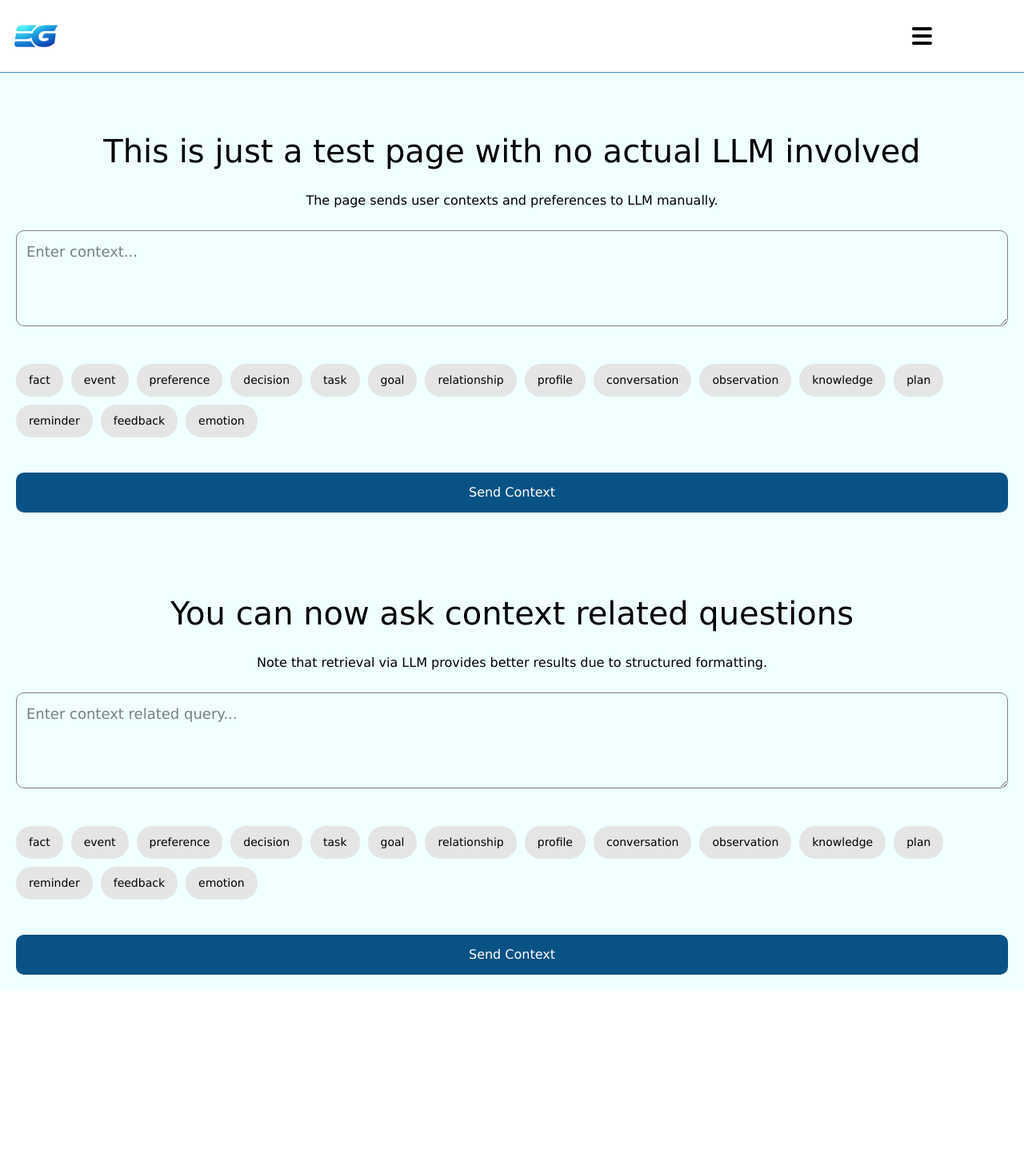
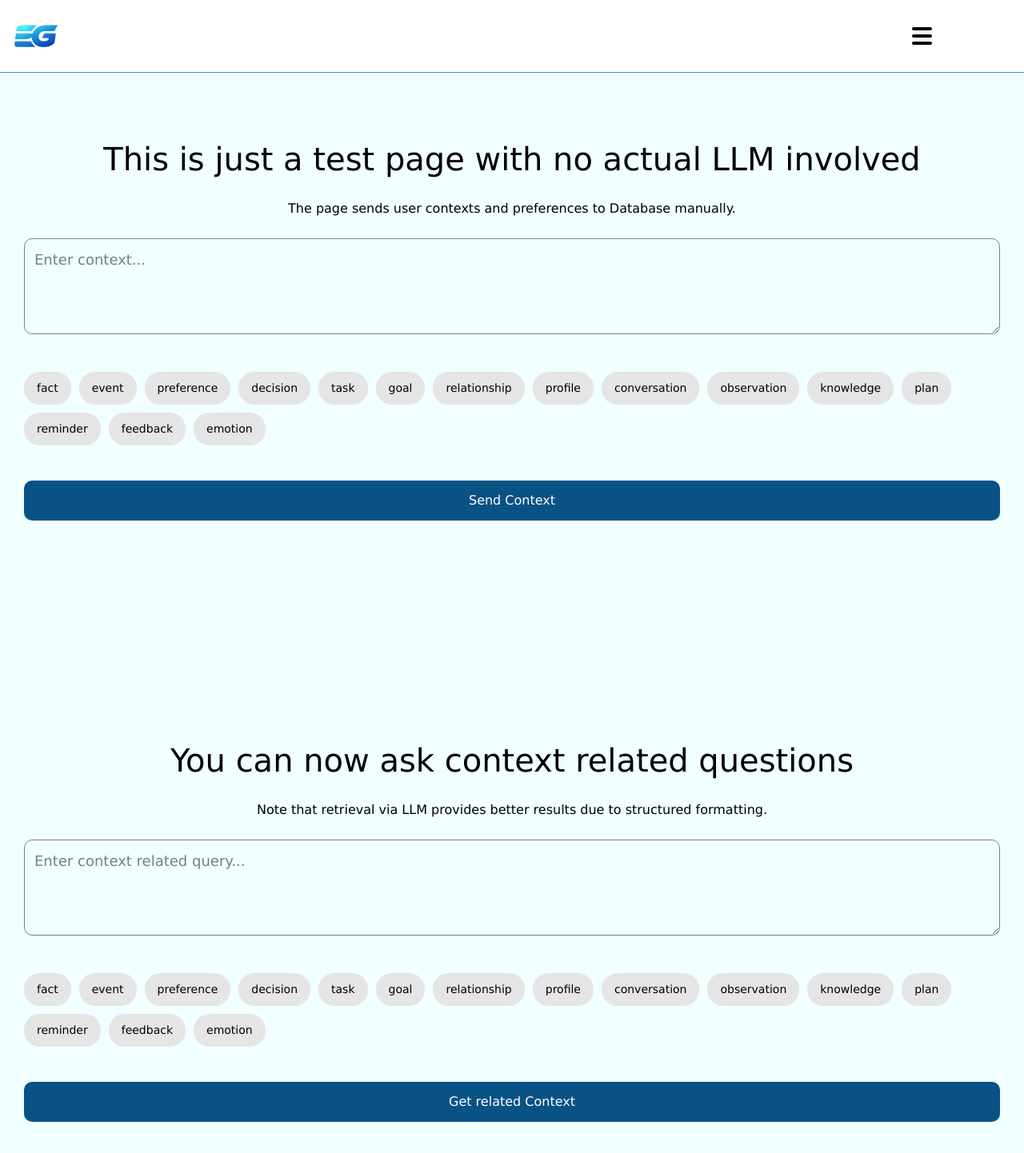
Before and after one commit to kabindrabohara078/echograph-frontend, a React (Vite) app: page /test in a window 1280 px wide. Shown: the top 1442 px of the page at 80% size. Before the commit the page ends 1239 px from the top, so only its background shows below. Built offline with nearby package versions, Linux system fonts and the light colour scheme; a web font is replaced by a local one.

Commit message:
added retrieval container

```diff
--- a/src/pages/Test.jsx
+++ b/src/pages/Test.jsx
@@ -11,7 +11,7 @@ const Test = () => {
         message: ''
     });
 
-    // auto hide popup
+    // auto hide popups
     useEffect(() => {
 
         if (popup.show) {
@@ -30,8 +30,6 @@ const Test = () => {
 
     }, [popup]);
 
-
-
     const showPopup = (message) => {
 
         setPopup({
@@ -40,8 +38,6 @@ const Test = () => {
         });
 
     };
-
-
 
     const sendData = async () => {
 
@@ -91,13 +87,23 @@ const Test = () => {
 
             const data = await response.json();
 
-            console.log(data);
 
-            showPopup('Context sent to model');
+
+            console.log("+++++++++++++++++++++++++++++++++++++++++++++++++");
+
+            console.log(response.status);   //status code
+
+            if (response.status === 401) {
+
+                showPopup('Please login first');
+            }
+            else {
+                showPopup('Response received!')
+                setTextInput('');
+                setContextType('');
+            }
 
             // clear inputs after success
-            setTextInput('');
-            setContextType('');
 
         } catch (err) {
 
@@ -106,10 +112,6 @@ const Test = () => {
             showPopup('Failed to send context');
         }
     };
-
-
-
-
 
     const getData = async () => {
 
@@ -136,9 +138,8 @@ const Test = () => {
 
 
         const payload = {
-            context: textInput,
-            type: contextType,
-            score: '1'
+            query: textInput,
+            type: contextType
         };
 
         console.log(payload);
@@ -159,10 +160,12 @@ const Test = () => {
 
             const data = await response.json();
 
+            console.log("+++++++++++++++++++++++++++++++++++++++++++++++++++++++++++++++++++++");
+
+            showPopup('--------------------------Response from Graph--------------------------');
             console.log(data);
 
-            showPopup('query ontext sent to model');
-
+            console.log("+++++++++++++++++++++++++++++++++++++++++++++++++++++++++++++++++++++");
             // clear inputs after success
             setTextInput('');
             setContextType('');
@@ -174,11 +177,6 @@ const Test = () => {
             showPopup('Failed to send query context');
         }
     };
-
-
-
-
-
 
 
     const contextOptions = [
@@ -200,18 +198,30 @@ const Test = () => {
     ];
 
 
-
     return (
 
         <div
             style={{
                 width: '100%',
-                minHeight: '100vh',
+                // minHeight: '100vh',
                 overflowX: 'hidden',
-                boxSizing: 'border-box',
-                padding: '20px'
+                boxSizing: 'border-box'
+                // padding: '20px',
+
             }}
         >
+            <div className="memory"
+            style={{
+            height:'100vh',
+            padding:'30px',
+            width:'100%'
+            }}
+            >
+
+
+
+
+
 
                 {/* popup */}
                 {
@@ -264,7 +274,7 @@ const Test = () => {
                         fontWeight: '400'
                     }}
                 >
-                The page sends user contexts and preferences to LLM manually.
+                    The page sends user contexts and preferences to Database manually.
                 </h3>
 
                 <textarea
@@ -349,9 +359,22 @@ const Test = () => {
 
 
 
+
+
+
+
+
+            </div>
+
             {/* ============================================================================================================== */}
+            <div className="search"
+            style={{
+            padding:'30px',
 
-            <br /><br /><br /><br /><br />
+            height:'90vh',
+            width:'100%'
+            }}
+            >
 
 
                 <h1
@@ -452,10 +475,13 @@ const Test = () => {
                         cursor: 'pointer'
                     }}
                 >
-                Send Context
+                    Get related Context
                 </button>
 
 
+
+
+            </div>
 
         </div>
     );
```
Lines whose indentation alone changed are shown as unchanged.
